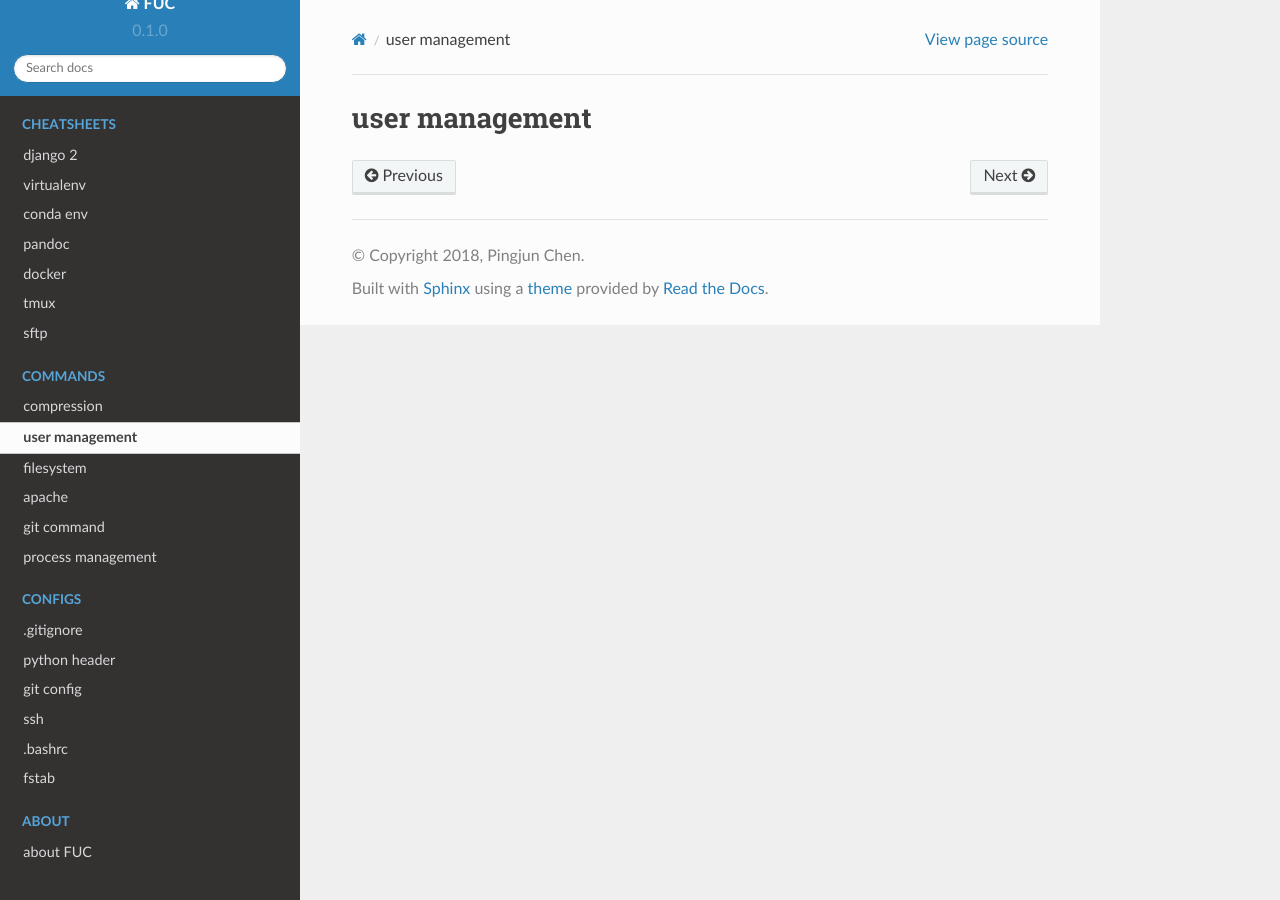
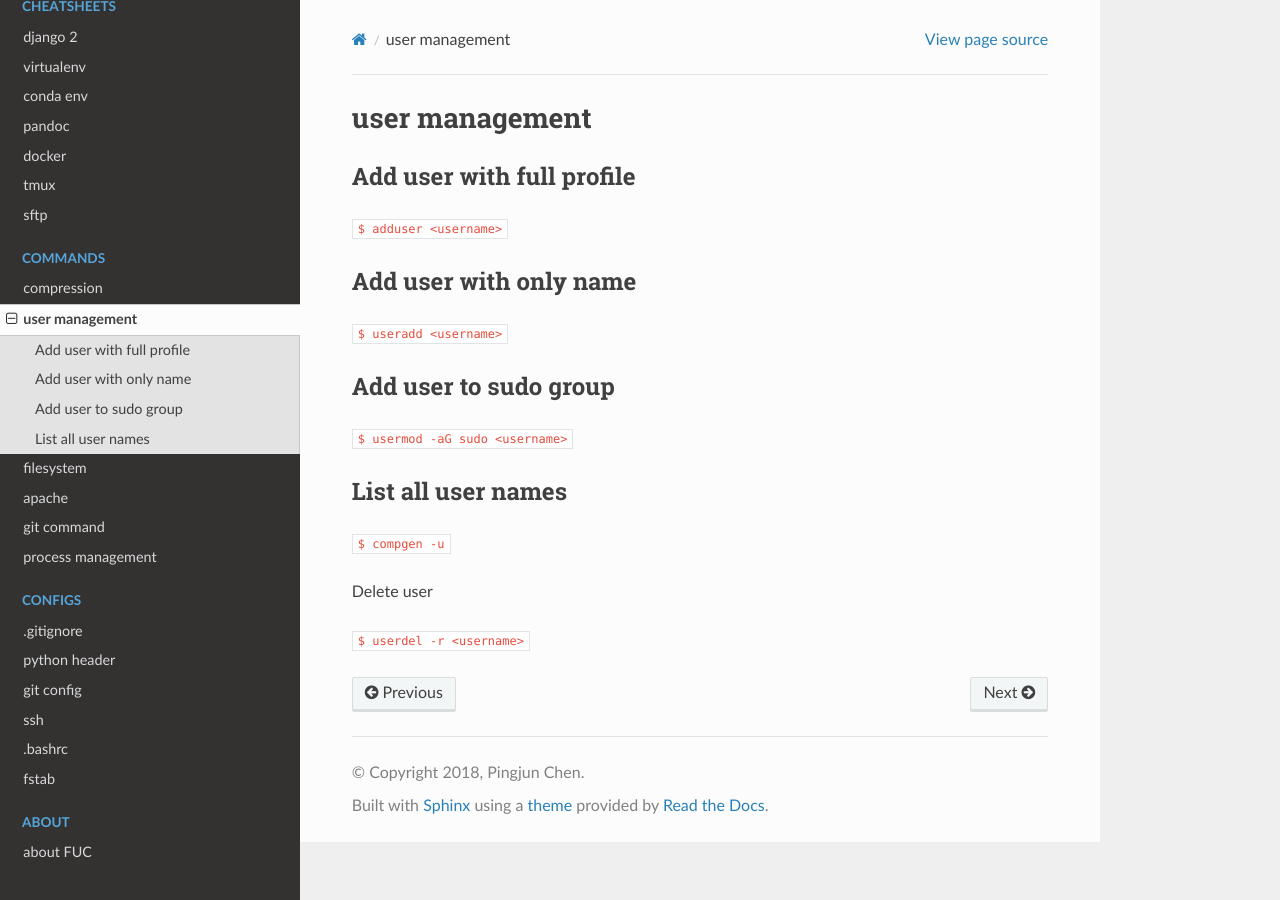
Before and after one commit to PingjunChen/FUC, a Sphinx documentation site: the page built from docs/usermanagement.rst, in a window 1280 px wide. Built offline with Sphinx 7.4.7 and the Read the Docs theme 2.0.0, drawn with Linux system fonts in a browser that asks for light colours.

Commit message:
add user management

```diff
--- a/docs/usermanagement.rst
+++ b/docs/usermanagement.rst
@@ -1,2 +1,26 @@
 user management
 ========
+
+Add user with full profile
+--------
+
+:code:`$ adduser <username>`
+
+Add user with only name
+--------
+
+:code:`$ useradd <username>`
+
+Add user to sudo group
+--------
+
+:code:`$ usermod -aG sudo <username>`
+
+List all user names
+--------
+
+:code:`$ compgen -u`
+
+Delete user
+
+:code:`$ userdel -r <username>`
```
